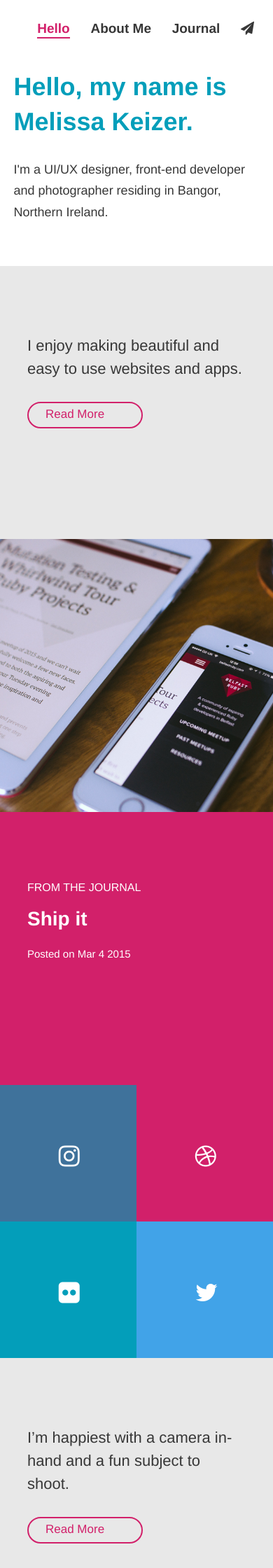
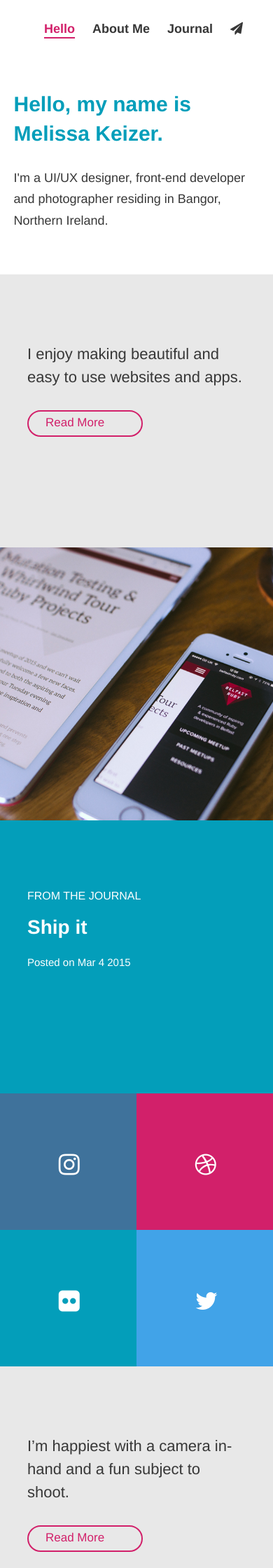
Before and after one commit to melissakeizer/melissakeizer.com, a Jekyll site: the page built from index.html, in a window 390 px wide. Shown: the top 2240 px of the page at 70% size. Built offline with Jekyll 4.4.1, drawn with Linux system fonts in a browser that asks for light colours; nearby versions of some CDN libraries.

Commit message:
some responsive and mobile tweaks

```diff
--- a/_sass/base/_responsify.scss
+++ b/_sass/base/_responsify.scss
@@ -84,10 +84,27 @@
   }
 
 
+  header{
+    padding: 1.5em 0;
+  }
+
+  nav ul {
+    float: none;
+    display: block;
+    margin: 0 auto;
+    text-align: center;
+    li a{
+      font-size: 18px;
+      margin: 0 0 0 20px;
+    }
+  }
+
   footer div{
     float: left;
     width: 100%;
   }
+
+
 
 }
 
@@ -95,7 +112,15 @@
 @media only screen and (max-width: 520px) {
 
   h1{
-    font-size: 36px;
+    font-size: 30px;
+  }
+
+  h2, h2 a{
+    font-size: 27px;
+  }
+
+  h1 span{
+    display: block;
   }
 
   body, #tagline h2{
@@ -119,8 +144,13 @@
    }
   }
 
+    ul.home-grid li.blog{
+      background: $turquoise;
+    }
 
-
+    ul.home-grid li.blog:hover:hover{
+      background: darken($turquoise, 5%);
+    }
 
 
   #page-eyekiller .header-background {
--- a/_sass/themes/_eyekiller.scss
+++ b/_sass/themes/_eyekiller.scss
@@ -54,7 +54,7 @@ $eyekiller-blue: #33a9e0;
   letter-spacing: 1px;
   padding: 2.5em 0;
   h2{
-    margin-bottom: 0;
+    margin: 0;
   }
 }
 
```
Also changed, not shown: 2 other files.
